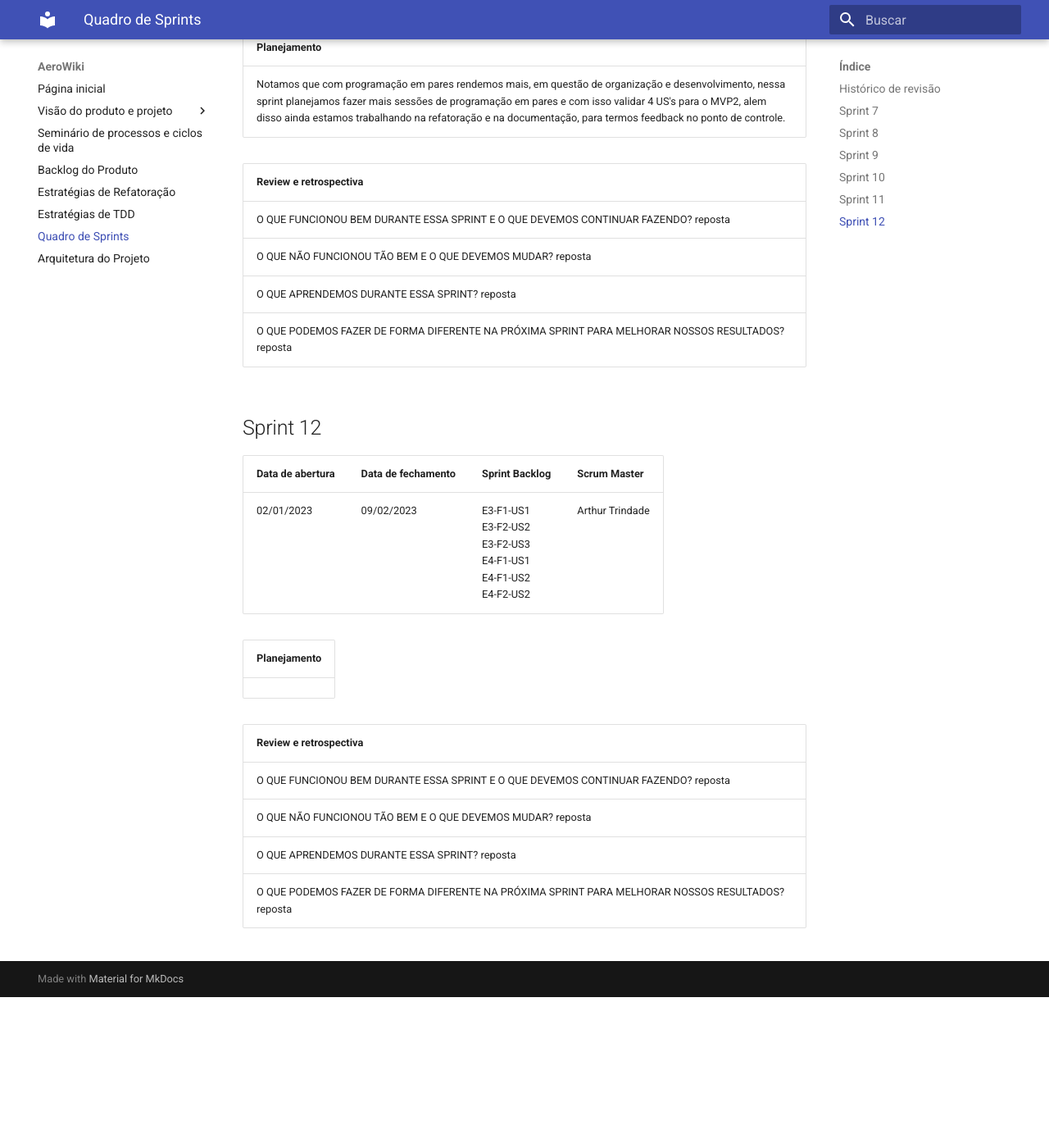
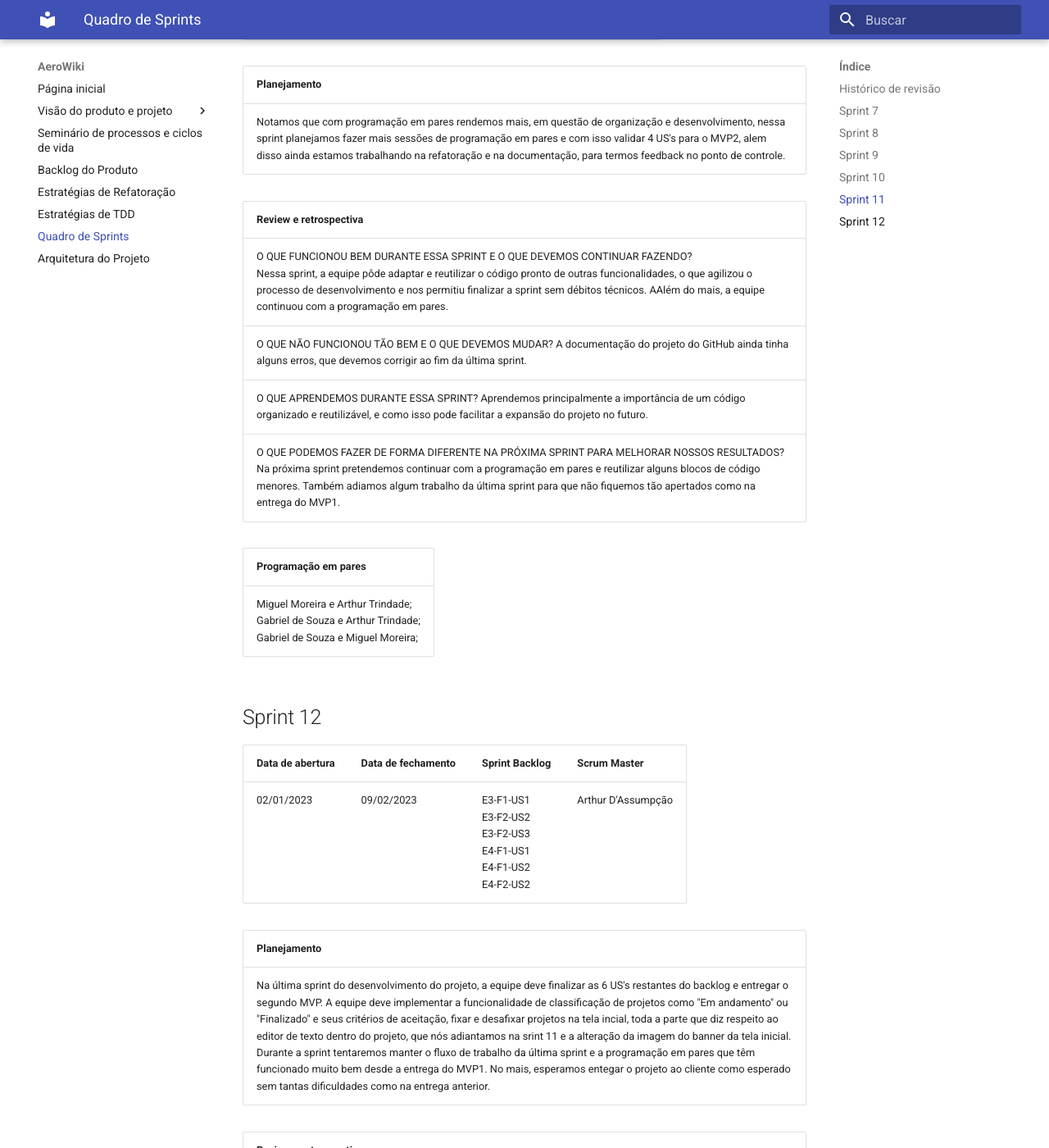
Before and after one commit to mdsreq-fga-unb/2022.2-AeroWiki, an MkDocs documentation site: the page built from gitpages/docs/sprint.md, in a window 1280 px wide and 1400 px high, scrolled down 5106 px. Shown: the whole window at 82% size. Built offline with MkDocs 1.6.1 and Material for MkDocs 9.7.7, drawn with Linux system fonts in a browser that asks for light colours; before the commit the page ends 6322 px from its top, so only the background shows below that; some of the changed text lies outside the part shown.

Commit message:
Atualização sprint 12

```diff
--- a/gitpages/docs/sprint.md
+++ b/gitpages/docs/sprint.md
@@ -5,10 +5,11 @@
 | Data | Versão | Descrição | Autor(es) |
 | --- | --- | --- | --- |
 | 20/12/2022 | 0.1 | Criação do documento | Miguel Moreira |
-| 03/01/2023 | 0.2 | Estruturação e atualização da Sprint 8 | Arthur Trindade |
-| 12/01/2023 | 0.3 | Atualização da Sprint 9 | Arthur Trindade |
-| 30/01/2023 | 0.4 | Atualização da Sprint 10 e 11 | Miguel Moreira |
+| 03/01/2023 | 0.2 | Estruturação e atualização da sprint 8 | Arthur Trindade |
+| 12/01/2023 | 0.3 | Atualização da sprint 9 | Arthur Trindade |
+| 30/01/2023 | 0.4 | Atualização das sprints 10 e 11 | Miguel Moreira |
 | 31/01/2023 | 0.5 | Correções no backlog das sprints | Arthur Trindade |
+| 09/02/2023 | 0.6 | Atualização da sprint 12  | Arthur Trindade |
 
 ## Sprint 7
 
@@ -107,25 +108,32 @@
 
 | Review e retrospectiva |
 | --- |
-| O QUE FUNCIONOU BEM DURANTE ESSA SPRINT E O QUE DEVEMOS CONTINUAR FAZENDO? reposta|
-|O QUE NÃO FUNCIONOU TÃO BEM E O QUE DEVEMOS MUDAR? reposta|
-|O QUE APRENDEMOS DURANTE ESSA SPRINT? reposta|
-|O QUE PODEMOS FAZER DE FORMA DIFERENTE NA PRÓXIMA SPRINT PARA MELHORAR NOSSOS RESULTADOS? reposta|
+| O QUE FUNCIONOU BEM DURANTE ESSA SPRINT E O QUE DEVEMOS CONTINUAR FAZENDO?<br>Nessa sprint, a equipe pôde adaptar e reutilizar o código pronto de outras funcionalidades, o que agilizou o processo de desenvolvimento e nos permitiu finalizar a sprint sem débitos técnicos. AAlém do mais, a equipe continuou com a programação em pares. |
+|O QUE NÃO FUNCIONOU TÃO BEM E O QUE DEVEMOS MUDAR? A documentação do projeto do GitHub ainda tinha alguns erros, que devemos corrigir ao fim da última sprint. |
+|O QUE APRENDEMOS DURANTE ESSA SPRINT? Aprendemos principalmente a importância de um código organizado e reutilizável, e como isso pode facilitar a expansão do projeto no futuro. |
+|O QUE PODEMOS FAZER DE FORMA DIFERENTE NA PRÓXIMA SPRINT PARA MELHORAR NOSSOS RESULTADOS? Na próxima sprint pretendemos continuar com a programação em pares e reutilizar alguns blocos de código menores. Também adiamos algum trabalho da última sprint para que não fiquemos tão apertados como na entrega do MVP1. |
+
+| Programação em pares |
+| --- |
+| Miguel Moreira e Arthur Trindade;<br>Gabriel de Souza e Arthur Trindade;<br>Gabriel de Souza e Miguel Moreira; |
 
 
 ## Sprint 12
 
 | Data de abertura | Data de fechamento | Sprint Backlog | Scrum Master |
 | --- | --- | --- | --- |
-| 02/01/2023 | 09/02/2023 | E3-F1-US1 <br> E3-F2-US2 <br> E3-F2-US3 <br> E4-F1-US1 <br> E4-F1-US2 <br> E4-F2-US2 | Arthur Trindade |
+| 02/01/2023 | 09/02/2023 | E3-F1-US1<br>E3-F2-US2<br>E3-F2-US3<br>E4-F1-US1<br>E4-F1-US2<br>E4-F2-US2 | Arthur D'Assumpção |
 
 | Planejamento |
 | --- |
-| |
+| Na última sprint do desenvolvimento do projeto, a equipe deve finalizar as 6 US's restantes do backlog e entregar o segundo MVP. A equipe deve implementar a funcionalidade de classificação de projetos como "Em andamento" ou "Finalizado" e seus critérios de aceitação, fixar e desafixar projetos na tela incial, toda a parte que diz respeito ao editor de texto dentro do projeto, que nós adiantamos na srint 11 e a alteração da imagem do banner da tela inicial. Durante a sprint tentaremos manter o fluxo de trabalho da última sprint e a programação em pares que têm funcionado muito bem desde a entrega do MVP1. No mais, esperamos entegar o projeto ao cliente como esperado sem tantas dificuldades como na entrega anterior. |
 
 | Review e retrospectiva |
 | --- |
-| O QUE FUNCIONOU BEM DURANTE ESSA SPRINT E O QUE DEVEMOS CONTINUAR FAZENDO? reposta|
-|O QUE NÃO FUNCIONOU TÃO BEM E O QUE DEVEMOS MUDAR? reposta|
-|O QUE APRENDEMOS DURANTE ESSA SPRINT? reposta|
-|O QUE PODEMOS FAZER DE FORMA DIFERENTE NA PRÓXIMA SPRINT PARA MELHORAR NOSSOS RESULTADOS? reposta|
+| O QUE FUNCIONOU BEM DURANTE ESSA SPRINT E O QUE DEVEMOS CONTINUAR FAZENDO? Novamente, podêmos reutilizar alguns blocos de código. Alguns pontos fortes da última sprint também incluem a boa comunicação interna entre a equipe, a programação em pares e a atualização final da documentação do projeto. |
+|O QUE NÃO FUNCIONOU TÃO BEM E O QUE DEVEMOS MUDAR? Infelizmente subestimados a dificuldade de uma US específica (E4-F2-US2) que demandaria um conhecimento que a equipe não tinha e um tempo maior do que o disponível. |
+|O QUE APRENDEMOS DURANTE ESSA SPRINT? Ao fim do desenvolvimento nós avaliamos o produto e vimos que está bem parecido com o que imaginamos durante o planejamento do projeto, no início da disciplina. Estamos contentes com o resultado obtido. |
+
+| Programação em pares |
+| --- |
+| Miguel Moreira e Arthur Trindade;<br>Gabriel de Souza e Arthur Trindade;<br>Gabriel de Souza e Miguel Moreira; |
```
Also changed, not shown: gitpages/docs/visao_do_produto_e_projeto/licoes-aprendidas.md (+2 -1 lines), gitpages/docs/visao_do_produto_e_projeto/visao-do-projeto.md (+1 -0 lines).
